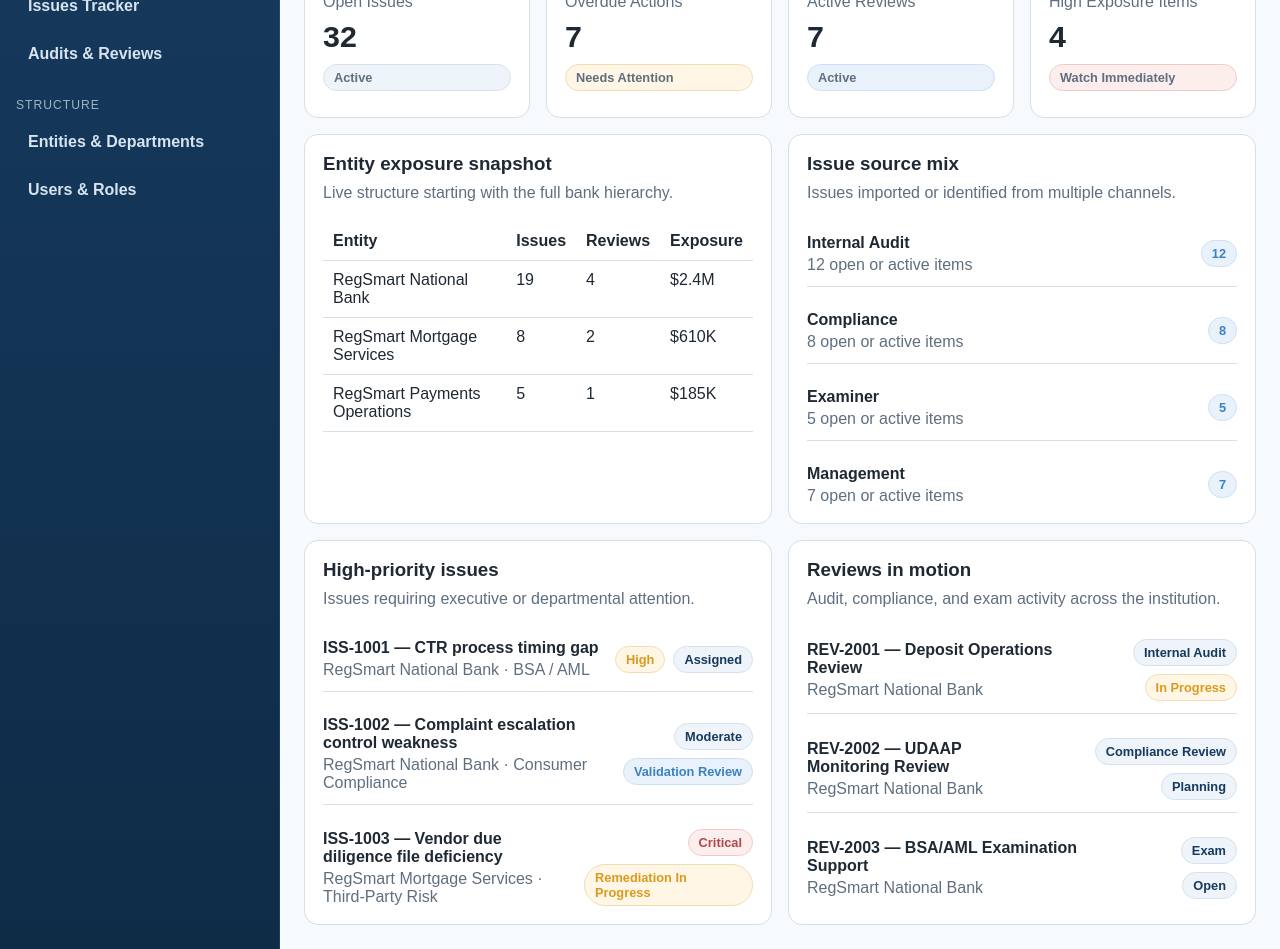
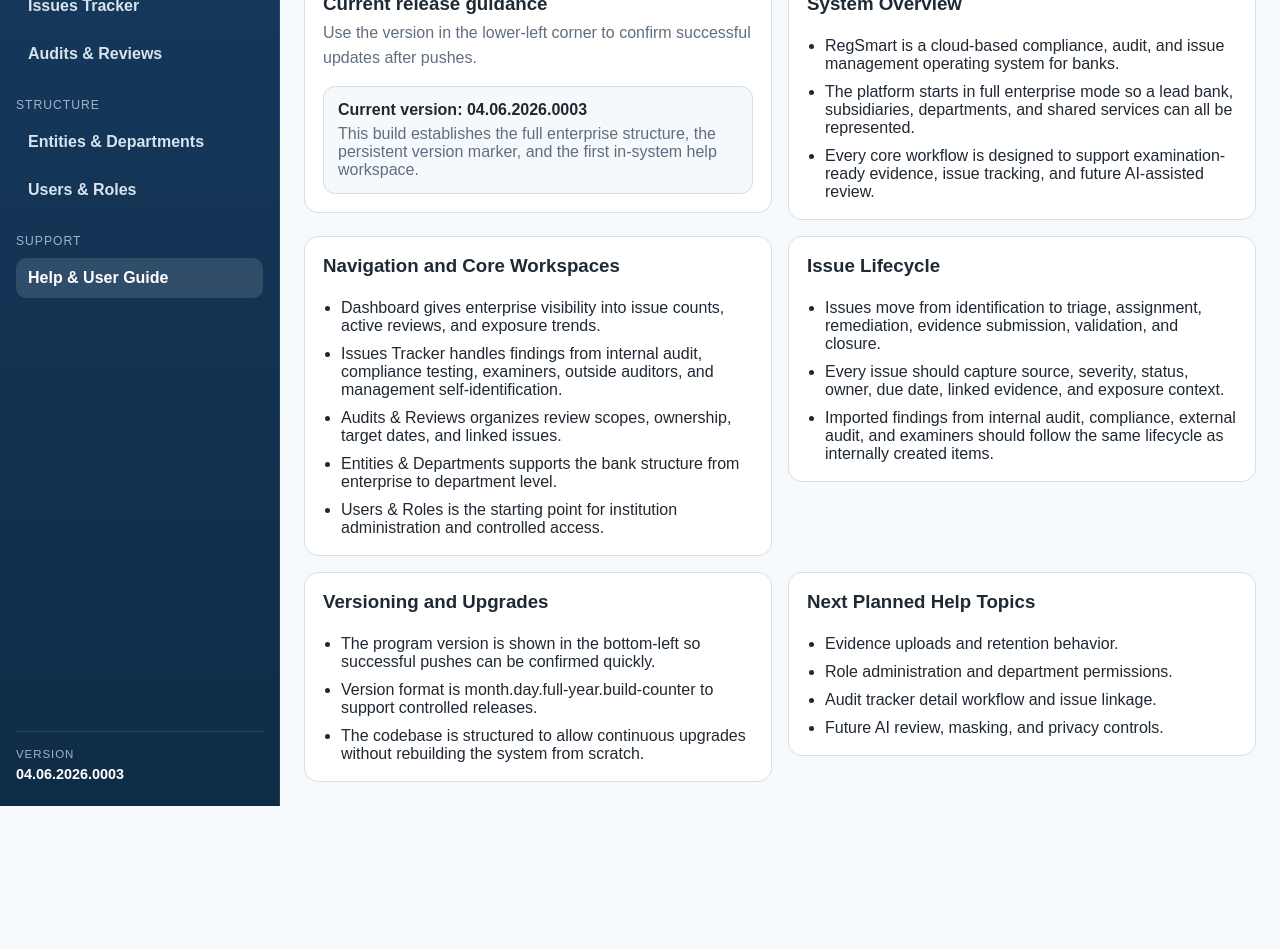
Before and after one commit to jasonw79118/RegSmart, a React (Vite) app in the folder apps/web/: page /help in a window 1280 px wide. Before the commit this address led to /dashboard. Shown: the part 200-1149 px from the top of the page. After the commit the page ends 1006 px from the top, so only its background shows below. Built offline with nearby package versions, Linux system fonts and the light colour scheme.

Commit message:
04.06.2026.0003

```diff
--- a/apps/web/src/App.tsx
+++ b/apps/web/src/App.tsx
@@ -8,6 +8,7 @@
 import { AuditDetailPage } from './pages/AuditDetailPage'
 import { AdminUsersPage } from './pages/AdminUsersPage'
 import { EntitiesPage } from './pages/EntitiesPage'
+import { HelpPage } from './pages/HelpPage'
 
 export default function App() {
   return (
@@ -21,6 +22,7 @@
         <Route path="/audits/:id" element={<AuditDetailPage />} />
         <Route path="/entities" element={<EntitiesPage />} />
         <Route path="/admin/users" element={<AdminUsersPage />} />
+        <Route path="/help" element={<HelpPage />} />
       </Route>
       <Route path="*" element={<Navigate to="/dashboard" replace />} />
     </Routes>
--- a/apps/web/src/data/mockData.ts
+++ b/apps/web/src/data/mockData.ts
@@ -1,3 +1,5 @@
+export const APP_VERSION = '04.06.2026.0003'
+
 export const entities = [
   { id: 'ENT-001', name: 'RegSmart National Bank', type: 'Lead Bank', jurisdiction: 'Federal / Texas', openIssues: 19, activeReviews: 4, exposure: '$2.4M' },
   { id: 'ENT-002', name: 'RegSmart Mortgage Services', type: 'Subsidiary', jurisdiction: 'Multi-State', openIssues: 8, activeReviews: 2, exposure: '$610K' },
@@ -157,3 +159,50 @@
 export function getReviewById(id?: string) {
   return reviews.find((review) => review.id === id) ?? reviews[0]
 }
+
+
+export const helpSections = [
+  {
+    title: 'System Overview',
+    bullets: [
+      'RegSmart is a cloud-based compliance, audit, and issue management operating system for banks.',
+      'The platform starts in full enterprise mode so a lead bank, subsidiaries, departments, and shared services can all be represented.',
+      'Every core workflow is designed to support examination-ready evidence, issue tracking, and future AI-assisted review.'
+    ]
+  },
+  {
+    title: 'Navigation and Core Workspaces',
+    bullets: [
+      'Dashboard gives enterprise visibility into issue counts, active reviews, and exposure trends.',
+      'Issues Tracker handles findings from internal audit, compliance testing, examiners, outside auditors, and management self-identification.',
+      'Audits & Reviews organizes review scopes, ownership, target dates, and linked issues.',
+      'Entities & Departments supports the bank structure from enterprise to department level.',
+      'Users & Roles is the starting point for institution administration and controlled access.'
+    ]
+  },
+  {
+    title: 'Issue Lifecycle',
+    bullets: [
+      'Issues move from identification to triage, assignment, remediation, evidence submission, validation, and closure.',
+      'Every issue should capture source, severity, status, owner, due date, linked evidence, and exposure context.',
+      'Imported findings from internal audit, compliance, external audit, and examiners should follow the same lifecycle as internally created items.'
+    ]
+  },
+  {
+    title: 'Versioning and Upgrades',
+    bullets: [
+      'The program version is shown in the bottom-left so successful pushes can be confirmed quickly.',
+      'Version format is month.day.full-year.build-counter to support controlled releases.',
+      'The codebase is structured to allow continuous upgrades without rebuilding the system from scratch.'
+    ]
+  },
+  {
+    title: 'Next Planned Help Topics',
+    bullets: [
+      'Evidence uploads and retention behavior.',
+      'Role administration and department permissions.',
+      'Audit tracker detail workflow and issue linkage.',
+      'Future AI review, masking, and privacy controls.'
+    ]
+  }
+]
--- a/apps/web/src/layouts/AppLayout.tsx
+++ b/apps/web/src/layouts/AppLayout.tsx
@@ -1,4 +1,5 @@
 import { NavLink, Outlet } from 'react-router-dom'
+import { APP_VERSION } from '../data/mockData'
 
 const sections = [
   {
@@ -15,6 +16,12 @@
       { to: '/entities', label: 'Entities & Departments' },
       { to: '/admin/users', label: 'Users & Roles' }
     ]
+  },
+  {
+    label: 'Support',
+    links: [
+      { to: '/help', label: 'Help & User Guide' }
+    ]
   }
 ]
 
@@ -22,6 +29,7 @@
   return (
     <div className="shell">
       <aside className="sidebar">
+        <div>
           <div className="brand">
             <div className="brand-mark">RS</div>
             <div>
@@ -46,6 +54,12 @@
               </nav>
             </div>
           ))}
+        </div>
+
+        <div className="sidebar-footer">
+          <div className="version-label">Version</div>
+          <div className="version-value">{APP_VERSION}</div>
+        </div>
       </aside>
 
       <main className="content-shell">
--- a/apps/web/src/pages/DashboardPage.tsx
+++ b/apps/web/src/pages/DashboardPage.tsx
@@ -8,7 +8,7 @@
     <div>
       <PageHeader
         title="Enterprise Dashboard"
-        subtitle="Multi-entity compliance, audit, and issue oversight for bank leadership, compliance, and audit teams."
+        subtitle="Multi-entity compliance, audit, and issue oversight for bank leadership, compliance, and audit teams. Use Help & User Guide in the left navigation for current workflow guidance."
         actions={<button className="primary-button">Create Issue</button>}
       />
 
--- /dev/null
+++ b/apps/web/src/pages/HelpPage.tsx
@@ -0,0 +1,33 @@
+import { PageHeader } from '../components/PageHeader'
+import { SectionCard } from '../components/SectionCard'
+import { APP_VERSION, helpSections } from '../data/mockData'
+
+export function HelpPage() {
+  return (
+    <div>
+      <PageHeader
+        title="Help & User Guide"
+        subtitle="Living documentation for RegSmart. This page should expand as features are added so users always have current guidance."
+      />
+
+      <div className="dashboard-grid help-grid">
+        <SectionCard title="Current release guidance" subtitle="Use the version in the lower-left corner to confirm successful updates after pushes.">
+          <div className="callout-box">
+            <strong>Current version: {APP_VERSION}</strong>
+            <p>This build establishes the full enterprise structure, the persistent version marker, and the first in-system help workspace.</p>
+          </div>
+        </SectionCard>
+
+        {helpSections.map((section) => (
+          <SectionCard key={section.title} title={section.title}>
+            <ul className="plain-list spaced-list">
+              {section.bullets.map((bullet) => (
+                <li key={bullet}>{bullet}</li>
+              ))}
+            </ul>
+          </SectionCard>
+        ))}
+      </div>
+    </div>
+  )
+}
--- a/apps/web/src/styles/app.css
+++ b/apps/web/src/styles/app.css
@@ -38,6 +38,10 @@
   color: white;
   padding: 24px 16px;
   border-right: 1px solid rgba(255,255,255,0.08);
+  display: flex;
+  flex-direction: column;
+  justify-content: space-between;
+  gap: 24px;
 }
 
 .brand {
@@ -368,3 +372,33 @@
   .page-header,
   .stack-row { flex-direction: column; align-items: flex-start; }
 }
+
+
+.sidebar-footer {
+  margin-top: auto;
+  padding-top: 16px;
+  border-top: 1px solid rgba(255,255,255,0.12);
+}
+
+.version-label {
+  font-size: 0.72rem;
+  text-transform: uppercase;
+  letter-spacing: 0.08em;
+  color: #9fb4c5;
+  margin-bottom: 6px;
+}
+
+.version-value {
+  font-size: 0.9rem;
+  font-weight: 700;
+  color: #ffffff;
+}
+
+.spaced-list {
+  display: grid;
+  gap: 10px;
+}
+
+.help-grid {
+  align-items: start;
+}
```
Also changed, not shown: 3 other files (tests, documents, lock files or other folders). Lines whose indentation alone changed are shown as unchanged.
